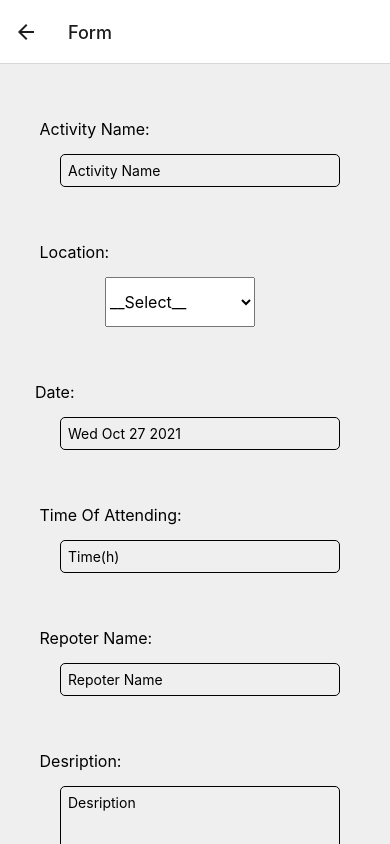
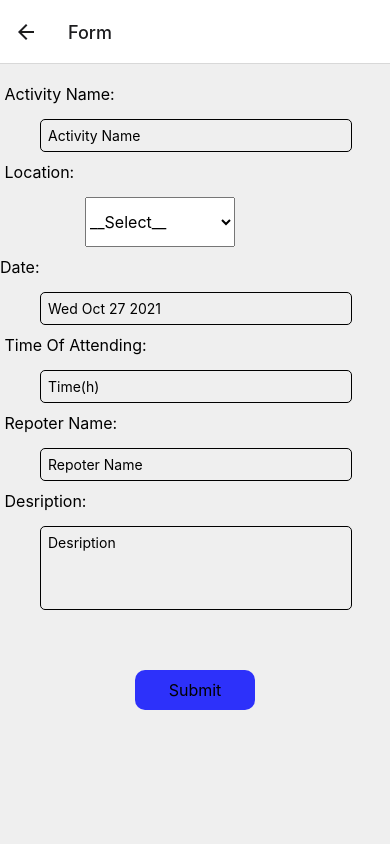
Before and after one commit to quygcd18687/I_EXPLORE, a React Native app: screen /Form in a window 390 px wide. Built offline with nearby package versions, Linux system fonts and the light colour scheme; no server answers; the database is empty.

Commit message:
fix styles

```diff
--- a/Screens/Form.js
+++ b/Screens/Form.js
@@ -309,11 +309,11 @@ const styles = StyleSheet.create({
         marginBottom: 20,
     },
     rowInput: {
-        margin: 20
+        marginBottom: 10
     },
     tx: {
         fontSize: 16,
-        margin: 15
+        marginBottom: 15
     },
     textAreaInput: {
         width: 100
```
